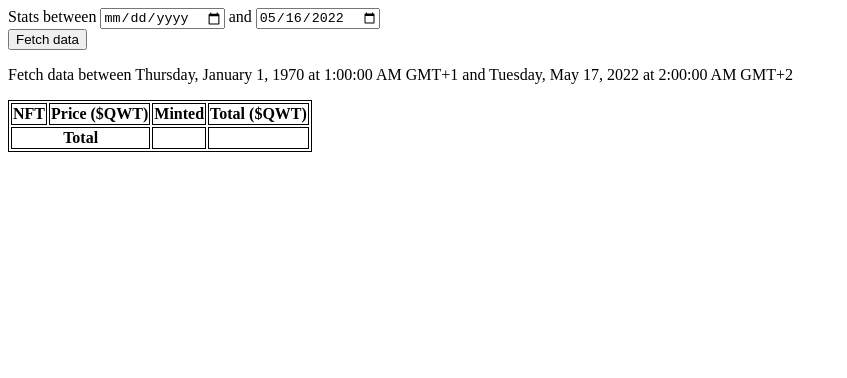
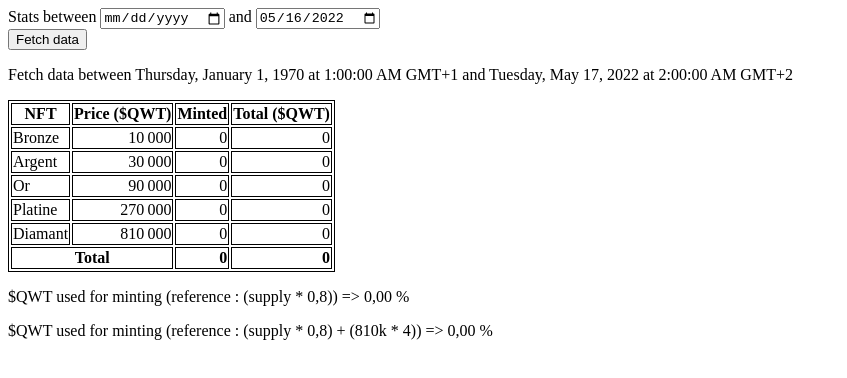
Before and after one commit to MickaelMa/qwt.github.io, a plain HTML site: page index.html in a window 1280 px wide. Shown: the whole page, without its empty margins (0-847 px from the left). Drawn offline with nearby package versions, Linux system fonts and the light colour scheme; no server answers.

Commit message:
refacto promise

```diff
--- a/index.html
+++ b/index.html
@@ -61,6 +61,31 @@
 		<script src="https://code.jquery.com/jquery-3.6.0.js"></script>
 
 		<script type="text/javascript" language="javascript">
+
+			var conf = {"gen0": [
+									{"name": "Bronze",
+									"mintFunction": "mint_bronze_nft",
+									"price": 10000,
+									"count": 0},
+									{"name": "Argent",
+									"mintFunction": "mint_argent_nft",
+									"price": 30000,
+									"count": 0},
+									{"name": "Or",
+									"mintFunction": "mint_or_nft",
+									"price": 90000,
+									"count": 0},
+									{"name": "Platine",
+									"mintFunction": "mint_platine_nft",
+									"price": 270000,
+									"count": 0},
+									{"name": "Diamant",
+									"mintFunction": "mint_diamant_nft",
+									"price": 810000,
+									"count": 0}
+						]
+			};
+
 			$(document).ready(function() {
 
 				$("#fetchData").click(function(e){
@@ -91,7 +116,7 @@
 							// ne rien faire
 						}
 					}
-					fetchData(startDateTimestamp,endDateTimestamp);
+					 fetchData(startDateTimestamp,endDateTimestamp);
 				});
 
 				// init page
@@ -103,7 +128,7 @@
 				var percentQWTUse = 0;
 				var percentQWTUseWithoutNFT = 0;
 
-				function fetchData(startTimestamp, endTimestamp){
+				async function fetchData(startTimestamp, endTimestamp){
 					// reinitialisation des variables
 					$("#body").empty();
 					sumQWT = 0;
@@ -117,43 +142,72 @@
 					$("#fetchPeriod").text("Fetch data between " + new Intl.DateTimeFormat('default', { dateStyle: 'full', timeStyle: 'long' , timeZone :'Europe/Paris' }).format(startDate) + " and " + new Intl.DateTimeFormat('default', { dateStyle: 'full', timeStyle: 'long', timeZone :'Europe/Paris' }).format(endDate));
 
 					// recuperation des stats nft
-					nbMint("Bronze", "mint_bronze_nft", 10000, startTimestamp, endTimestamp);
-					nbMint("Argent", "mint_argent_nft", 30000, startTimestamp, endTimestamp);
-					nbMint("Or", "mint_or_nft", 90000, startTimestamp, endTimestamp);
-					nbMint("Platine", "mint_platine_nft", 270000, startTimestamp, endTimestamp);
-					nbMint("Diamant", "mint_diamant_nft", 810000,startTimestamp, endTimestamp);
+					Promise.all([nbMint(conf['gen0'][0], startTimestamp, endTimestamp),
+					  			nbMint(conf['gen0'][1], startTimestamp, endTimestamp),
+					  			nbMint(conf['gen0'][2], startTimestamp, endTimestamp),
+					  			nbMint(conf['gen0'][3], startTimestamp, endTimestamp),
+					  			nbMint(conf['gen0'][4], startTimestamp, endTimestamp)])
+					.then(result => {
+						displayData()
+ 					});
 				}
 
-				function nbMint(nom, mintFunction, priceQWT, startTimestamp, endTimestamp){
-					var def = $.Deferred();
-					var urlAPI = "https://api.elrond.com/accounts/erd1qqqqqqqqqqqqqpgq0jdfyzt2afk3dc35y9s8q0t0qk2tc56a83gq6ftr00/transactions/count?status=success&function=" + mintFunction;
+				async function nbMint(gen0NFT, startTimestamp, endTimestamp) {
+					let result;
+
+					// preparation des variables
+					var urlAPI = "https://api.elrond.com/accounts/erd1qqqqqqqqqqqqqpgq0jdfyzt2afk3dc35y9s8q0t0qk2tc56a83gq6ftr00/transactions/count?status=success&function=" + gen0NFT.mintFunction;
 					if (startTimestamp !== null) {
 						urlAPI += "&after="+ startTimestamp;
 					}
 					if (endTimestamp !== null) {
 						urlAPI += "&before="+ endTimestamp;
 					}
-					$.ajax({
-						url: urlAPI
-					}).then(function(data) {
+
+					try {
+						result = await $.ajax({
+							url: urlAPI,
+							type: 'GET'
+						});
+
+						// sauvegarde du resultat
+						gen0NFT.count = result;
+
+						return result;
+					} catch (error) {
+						console.error(error);
+					}
+				}
+
+				function displayData() {
+					// boucler sur la map pour modifier le tableau
+					conf['gen0'].forEach(function(element){
+						// affichage du tableau
+						$("#body").append("<tr><td>"+ element.name + "</td><td class='text-right'>"
+								+new Intl.NumberFormat('fr-FR').format(element.price)
+								+"</td><td class='text-right'>"
+								+ element.count
+								+ "</td><td class='text-right'>"
+								+ new Intl.NumberFormat('fr-FR').format(element.count * element.price)
+								+ "</td></tr>");
+
+						// calcul de la somme / pourcentage
+
 						// addition à la volée
-						sumQWT += data * priceQWT;
-						sumNFT += parseInt(data);
+						sumQWT += element.count * element.price;
+						sumNFT += parseInt(element.count);
 						//Ajout des 4 nfts diamant montées hors token vendu
 						percentQWTUse = (sumQWT) / (444000000*0.8);
 						percentQWTUseWithoutNFT = (sumQWT) / ((444000000*0.8) + (810000*4));
+					});
 
-						$("#sumQWT").text(new Intl.NumberFormat('fr-FR').format(sumQWT));
-						$("#sumNFT").text(new Intl.NumberFormat('fr-FR').format(sumNFT));
-						$("#percent").text("$QWT used for minting (reference : (supply * 0,8)) => " + new Intl.NumberFormat('fr-FR', { style: 'percent', minimumFractionDigits: '2'}).format(percentQWTUse));
-						$("#percentNFT").text("$QWT used for minting (reference : (supply * 0,8) + (810k * 4)) => " + new Intl.NumberFormat('fr-FR', { style: 'percent', minimumFractionDigits: '2'}).format(percentQWTUseWithoutNFT));
-						$("#body").append("<tr><td>"+ nom + "</td><td class='text-right'>"+new Intl.NumberFormat('fr-FR').format(priceQWT)+"</td><td class='text-right'>" + data + "</td><td class='text-right'>"+new Intl.NumberFormat('fr-FR').format(data * priceQWT)+"</td></tr>");
-						def.resolve();
-					}).fail(function(data){
-						def.fail();
-					});
-					return def.promise();
+					// rendu des calculs
+					$("#sumQWT").text(new Intl.NumberFormat('fr-FR').format(sumQWT));
+					$("#sumNFT").text(new Intl.NumberFormat('fr-FR').format(sumNFT));
+					$("#percent").text("$QWT used for minting (reference : (supply * 0,8)) => " + new Intl.NumberFormat('fr-FR', { style: 'percent', minimumFractionDigits: '2'}).format(percentQWTUse));
+					$("#percentNFT").text("$QWT used for minting (reference : (supply * 0,8) + (810k * 4)) => " + new Intl.NumberFormat('fr-FR', { style: 'percent', minimumFractionDigits: '2'}).format(percentQWTUseWithoutNFT));
 				}
+
 
 				function nbQWTCoinMint(){
 					var def = $.Deferred();
```
